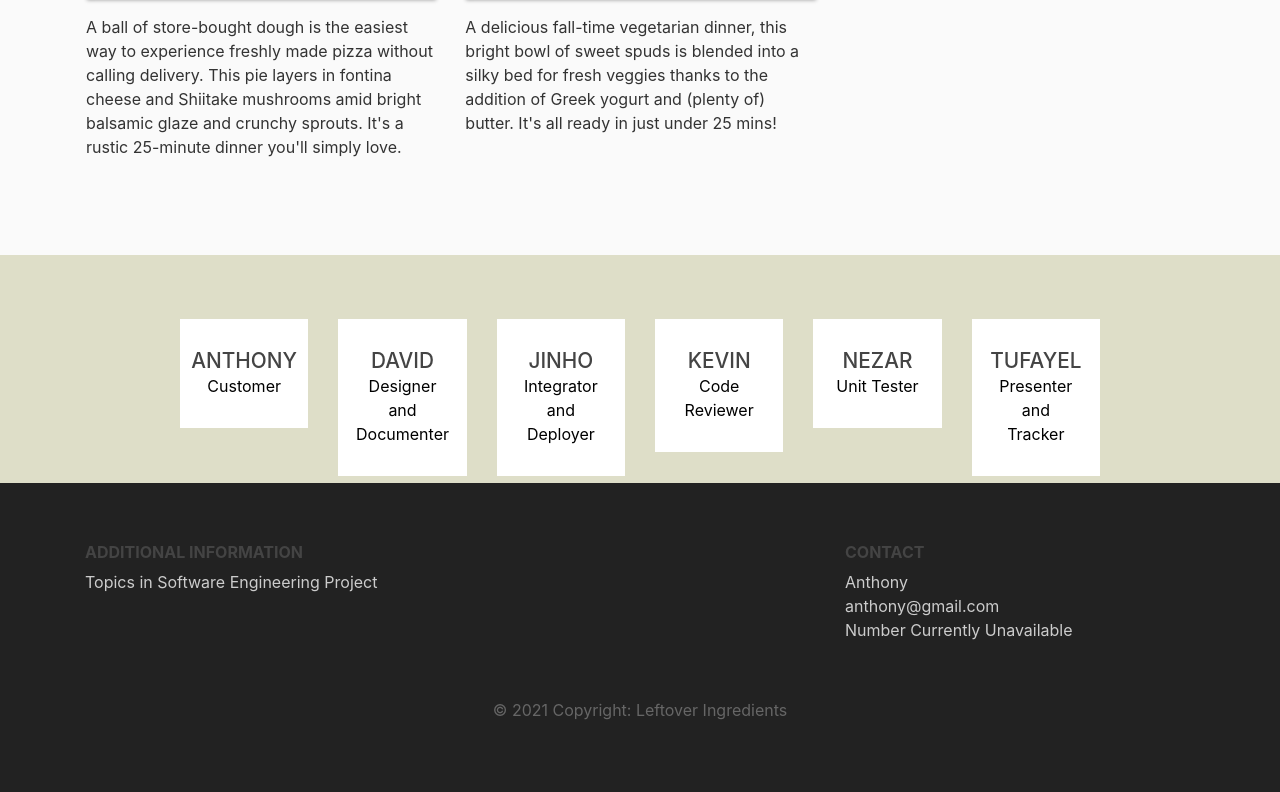
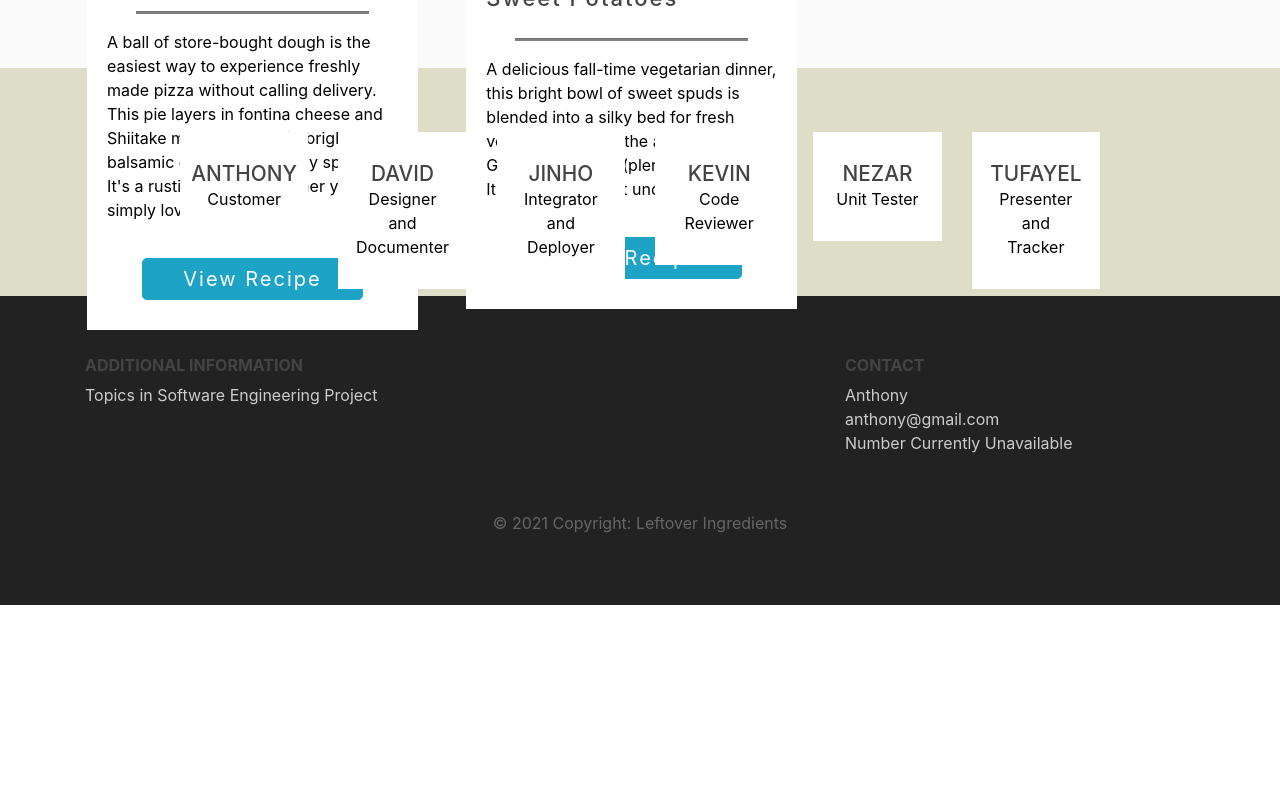
Before and after one commit to CSC-456000-Team/Leftover-Ingredients-, a Django app: page / in a window 1280 px wide. Shown: the part 1709-2501 px from the top of the page. After the commit the page ends 2314 px from the top, so only its background shows below. Run offline with Django 3.2, Linux system fonts and the light colour scheme; some libraries are stand-ins or nearby versions.

Commit message:
working on homepage

```diff
--- a/main/templates/main/index.html
+++ b/main/templates/main/index.html
@@ -78,31 +78,66 @@
 <div class="container features">
   <div class="row">
     <div class="col-lg-4 col-md-4 col-sm-12">
-      <h3 class="feature-title">Mushroom and Brussels Sprouts Pizza</h3>
+      <h3 class="feature-title">Lunch Special</h3>
+
+        <div class="card">
           <img
             src="https://hips.hearstapps.com/hmg-prod.s3.amazonaws.com/images/mushroom-and-brussels-sprouts-pizza-1614005258.jpg?crop=0.747xw:0.748xh;0.128xw,0.126xh&resize=980:*"
-        class="img-fluid"
+            alt=""
+            class="card-img"
           />
+          <div class="card-body">
+            <h3>Pizza</h3>
+            <hr />
+
             <p>
-        A ball of store-bought dough is the easiest way to experience freshly
-        made pizza without calling delivery. This pie layers in fontina cheese
-        and Shiitake mushrooms amid bright balsamic glaze and crunchy sprouts.
-        It's a rustic 25-minute dinner you'll simply love.
+              A ball of store-bought dough is the easiest way to experience
+              freshly made pizza without calling delivery. This pie layers in
+              fontina cheese and Shiitake mushrooms amid bright balsamic glaze and
+              crunchy sprouts. It's a rustic 25-minute dinner you'll simply love.
             </p>
+            <button
+              class="btn btn-outline-info btn-lg"
+              onclick="location.href = 'about/';"
+            >
+              View Recipe
+            </button>
+          </div>
+
+      </div>
     </div>
 
     <div class="col-lg-4 col-md-4 col-sm-12">
-      <h3 class="feature-title">Veggie Medley on Sweet Potatoes</h3>
+      <h3 class="feature-title">Lunch Special</h3>
+
+        <div class="card">
           <img
           src="https://hips.hearstapps.com/hmg-prod.s3.amazonaws.com/images/1458853694-ghk-0416-veggie-trio-on-sweet-mash-1604352648.jpg?crop=0.335xw:1.00xh;0.425xw,0&resize=980:*"
-        class="img-fluid"
+          alt=""
+            class="card-img"
           />
+          <div class="card-body">
+            <h3>Veggie Medley on Sweet Potatoes</h3>
+            <hr />
+
             <p>
               A delicious fall-time vegetarian dinner, this bright bowl of sweet spuds
             is blended into a silky bed for fresh veggies thanks to the addition of
             Greek yogurt and (plenty of) butter. It's all ready in just under 25
             mins!
             </p>
+
+            <button
+              class="btn btn-outline-info btn-lg"
+              onclick="location.href = 'about/';"
+            >
+              View Recipe
+            </button>
+          </div>
+
+      </div>
+
+
     </div>
 
     <div class="col-lg-4 col-md-4 col-sm-12">
@@ -136,3 +171,18 @@
 </div>
 
 {% endblock content %}
+
+
+ <!--
+<h3 class="feature-title">Veggie Medley on Sweet Potatoes</h3>
+      <img
+        src="https://hips.hearstapps.com/hmg-prod.s3.amazonaws.com/images/1458853694-ghk-0416-veggie-trio-on-sweet-mash-1604352648.jpg?crop=0.335xw:1.00xh;0.425xw,0&resize=980:*"
+        class="img-fluid"
+      />
+      <p>
+        A delicious fall-time vegetarian dinner, this bright bowl of sweet spuds
+        is blended into a silky bed for fresh veggies thanks to the addition of
+        Greek yogurt and (plenty of) butter. It's all ready in just under 25
+        mins!
+      </p>
+      -->
```
Also changed, not shown: LeftoverIngredients/settings.py (+10 -2 lines), main/templates/main/recipe.html (+0 -26 lines). Lines whose indentation alone changed are shown as unchanged.
